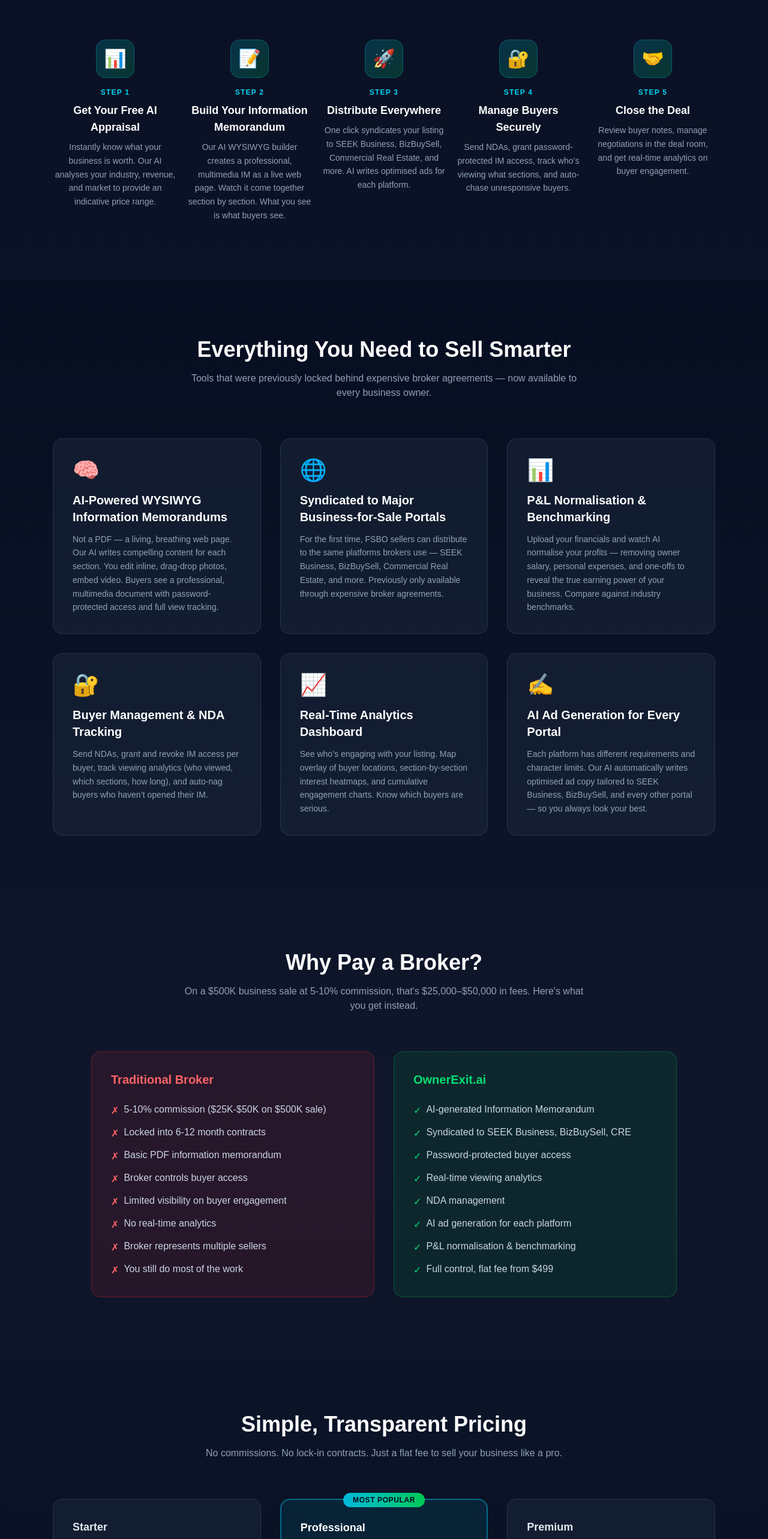
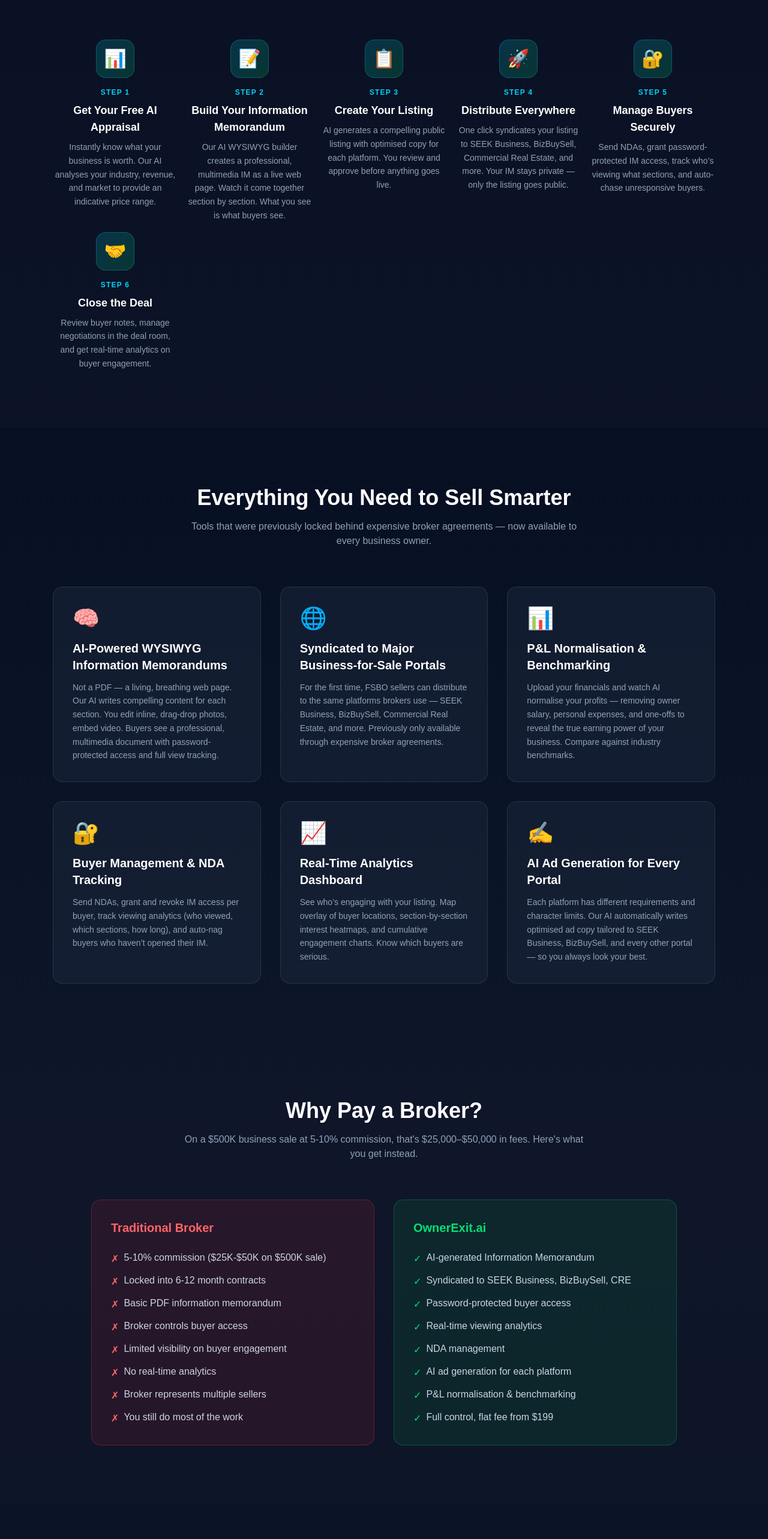
Before and after one commit to bestcuisine-au/sellmybusiness, a Next.js app in the folder app/: page / in a window 1280 px wide. Shown: the part 842-3408 px from the top of the page at 60% size. Built offline with nearby package versions, Linux system fonts and the light colour scheme.

Commit message:
feat: early adopter pricing + Create Your Listing step

```diff
--- a/app/src/app/page.tsx
+++ b/app/src/app/page.tsx
@@ -83,18 +83,24 @@ export default function HomePage() {
               },
               {
                 num: "3",
-                icon: "🚀",
-                title: "Distribute Everywhere",
-                desc: "One click syndicates your listing to SEEK Business, BizBuySell, Commercial Real Estate, and more. AI writes optimised ads for each platform.",
+                icon: "📋",
+                title: "Create Your Listing",
+                desc: "AI generates a compelling public listing with optimised copy for each platform. You review and approve before anything goes live.",
               },
               {
                 num: "4",
+                icon: "🚀",
+                title: "Distribute Everywhere",
+                desc: "One click syndicates your listing to SEEK Business, BizBuySell, Commercial Real Estate, and more. Your IM stays private — only the listing goes public.",
+              },
+              {
+                num: "5",
                 icon: "🔐",
                 title: "Manage Buyers Securely",
                 desc: "Send NDAs, grant password-protected IM access, track who\u2019s viewing what sections, and auto-chase unresponsive buyers.",
               },
               {
-                num: "5",
+                num: "6",
                 icon: "🤝",
                 title: "Close the Deal",
                 desc: "Review buyer notes, manage negotiations in the deal room, and get real-time analytics on buyer engagement.",
@@ -224,7 +230,7 @@ export default function HomePage() {
                   "NDA management",
                   "AI ad generation for each platform",
                   "P&L normalisation & benchmarking",
-                  "Full control, flat fee from $499",
+                  "Full control, flat fee from $199",
                 ].map((item) => (
                   <li key={item} className="flex items-start gap-2">
                     <span className="text-green-400 mt-0.5">✓</span>
@@ -250,11 +256,15 @@ export default function HomePage() {
           <div className="grid md:grid-cols-3 gap-8">
             {/* Starter */}
             <div className="bg-slate-800/50 border border-slate-700/60 rounded-2xl p-8 flex flex-col">
-              <h3 className="text-lg font-semibold text-slate-200 mb-1">Starter</h3>
-              <div className="text-4xl font-extrabold mb-1">
-                $499
+              <div className="flex items-center gap-2 mb-1">
+                <h3 className="text-lg font-semibold text-slate-200">Starter</h3>
+                <span className="text-xs font-bold text-emerald-400 bg-emerald-400/10 px-2 py-0.5 rounded-full">EARLY ADOPTER</span>
               </div>
-              <p className="text-slate-500 text-sm mb-6">One-time fee</p>
+              <div className="flex items-baseline gap-2 mb-1">
+                <span className="text-4xl font-extrabold">$199</span>
+                <span className="text-lg text-slate-500 line-through">$499</span>
+              </div>
+              <p className="text-slate-500 text-sm mb-6">One-time fee · Limited time</p>
               <ul className="space-y-3 text-slate-300 text-sm mb-8 flex-1">
                 {[
                   "AI business appraisal",
@@ -310,11 +320,15 @@ export default function HomePage() {
 
             {/* Premium */}
             <div className="bg-slate-800/50 border border-slate-700/60 rounded-2xl p-8 flex flex-col">
-              <h3 className="text-lg font-semibold text-slate-200 mb-1">Premium</h3>
-              <div className="text-4xl font-extrabold mb-1">
-                $1,999
+              <div className="flex items-center gap-2 mb-1">
+                <h3 className="text-lg font-semibold text-slate-200">Premium</h3>
+                <span className="text-xs font-bold text-emerald-400 bg-emerald-400/10 px-2 py-0.5 rounded-full">EARLY ADOPTER</span>
               </div>
-              <p className="text-slate-500 text-sm mb-6">One-time fee</p>
+              <div className="flex items-baseline gap-2 mb-1">
+                <span className="text-4xl font-extrabold">$899</span>
+                <span className="text-lg text-slate-500 line-through">$1,999</span>
+              </div>
+              <p className="text-slate-500 text-sm mb-6">One-time fee · Limited time</p>
               <ul className="space-y-3 text-slate-300 text-sm mb-8 flex-1">
                 {[
                   "Everything in Professional",
```
